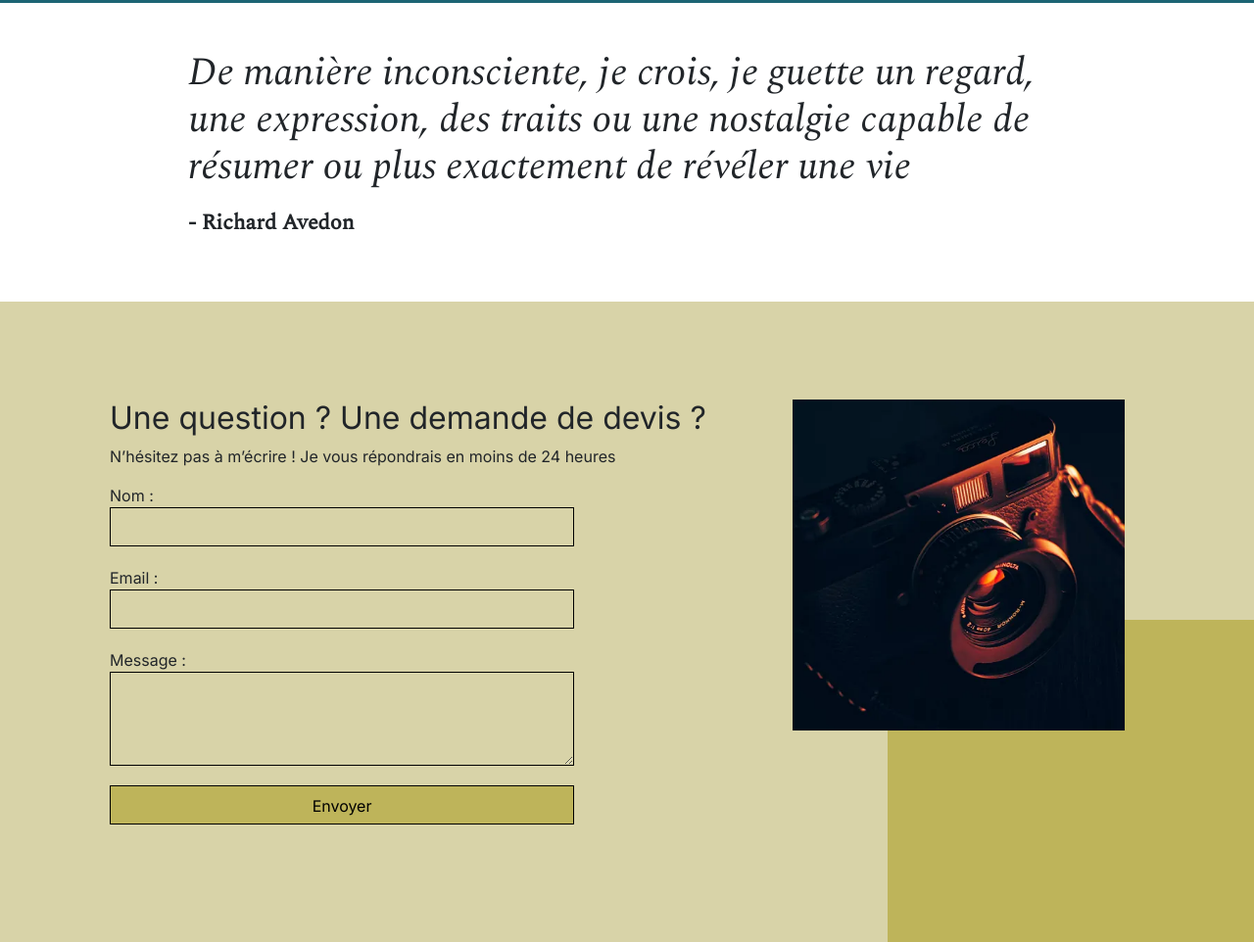
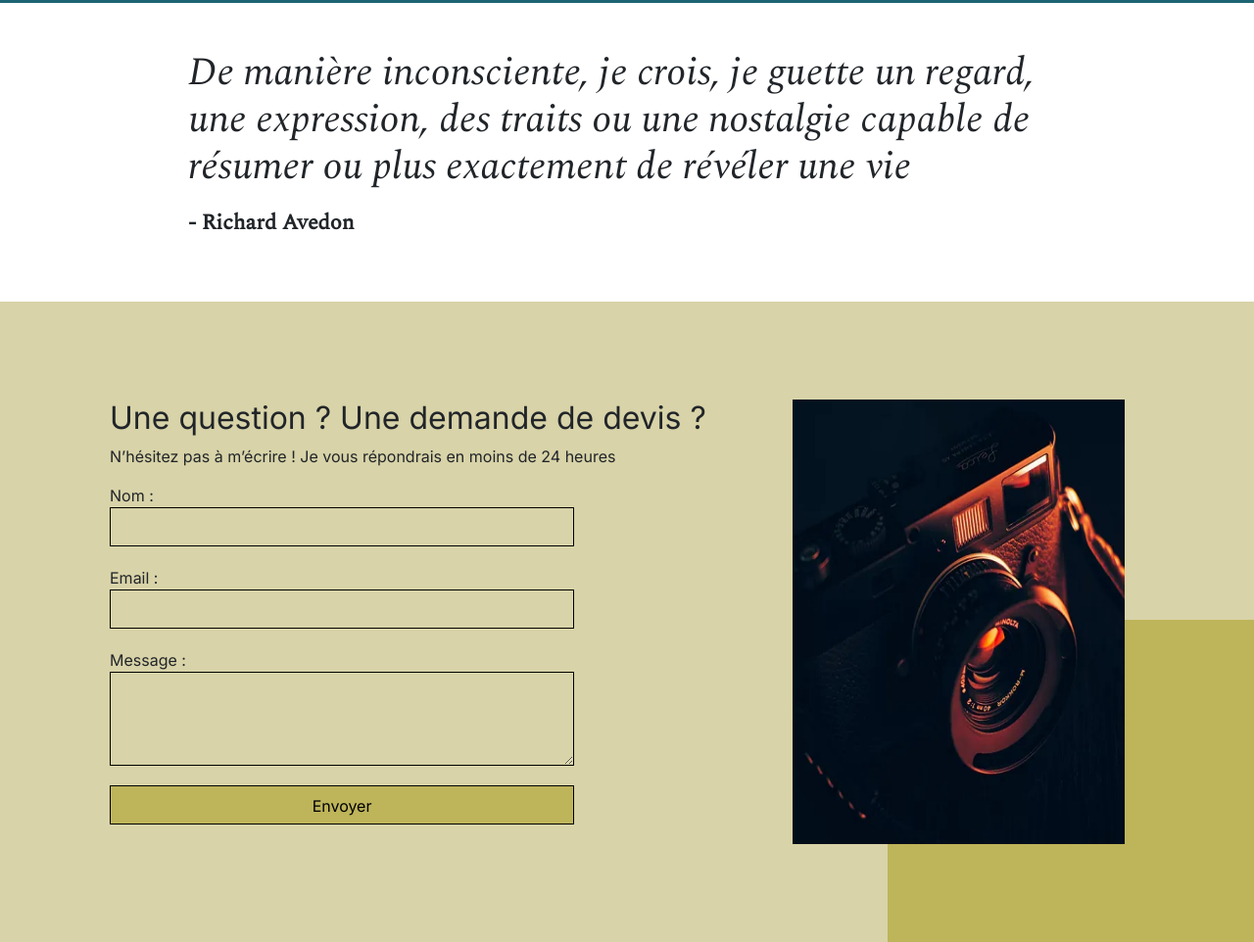
Before and after one commit to Jonathan47G/ninacarducci, a website: page index.html in a window 1280 px wide. Shown: the part 3711-4673 px from the top of the page at 98% size. Drawn offline with nearby package versions, Linux system fonts and the light colour scheme.

Commit message:
ajout taille picture

```diff
--- a/assets/style.css
+++ b/assets/style.css
@@ -357,7 +357,7 @@ input[type="submit"] {
 
 /************************** CSS Ajouter ************************/
 
-#header img, #about img {
+#header img, #about img, .picture img {
 	width: 100%;
 	height: 100%;
 }
--- a/index.html
+++ b/index.html
@@ -342,6 +342,8 @@
         </div>
         <div class="picture right">
           <img
+            sizes="415"
+              height="415"
             src="./assets/images/camera.webp"
             alt="Appareil photo"
             loading="lazy"
```
